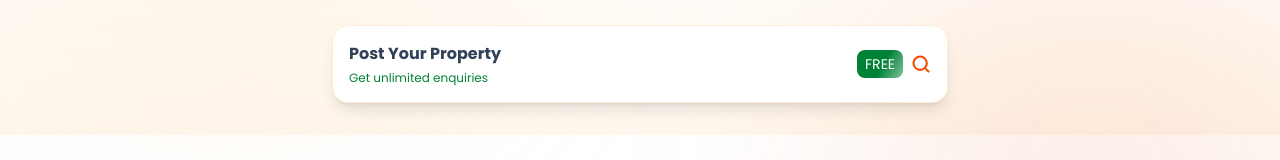
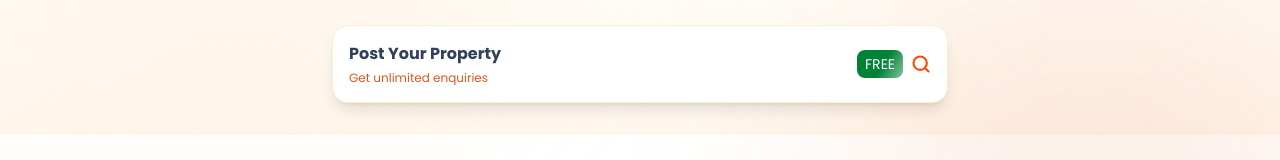
Before and after one commit to passportpulse/property-wala-ankita, a React (Vite) app: page / in a window 1280 px wide. Shown: the part 428-588 px from the top of the page. Built offline with nearby package versions, Linux system fonts and the light colour scheme.

Commit message:
home  updated

```diff
--- a/src/pages/home/sections/HomeHero.jsx
+++ b/src/pages/home/sections/HomeHero.jsx
@@ -199,7 +199,7 @@ export default function HomeHero() {
                   <span className="text-sm lg:text-base font-semibold text-slate-700">
                     Post Your Property
                   </span>
-                  <span className="text-[10px] lg:text-xs mt-0 lg:mt-1 text-green-700">
+                  <span className="text-[10px] lg:text-xs mt-0 lg:mt-1 text-dark-orange">
                     Get unlimited enquiries
                   </span>
                 </div>
```
